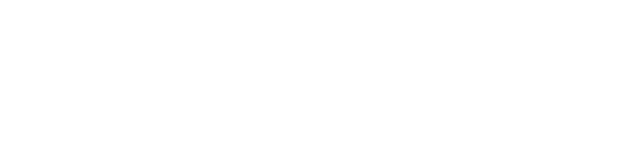
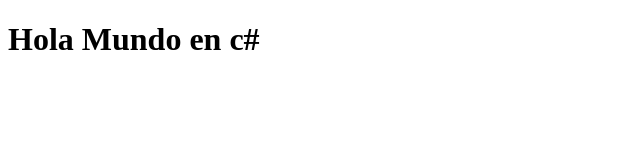
Before and after one commit to Hector-Alfaro07/HolaMundo1.1, a plain HTML site: page index.html in a window 1280 px wide. Shown: the whole page, without its empty margins (0-640 px from the left). Drawn offline with Linux system fonts and the light colour scheme.

Commit message:
Se a agregado el titulo h1

```diff
--- a/index.html
+++ b/index.html
@@ -6,6 +6,6 @@
     <title>Mi primera página web</title>
 </head>
 <body>
-
+    <h1>Hola Mundo en c#</h1>
 </body>
 </html>
```
